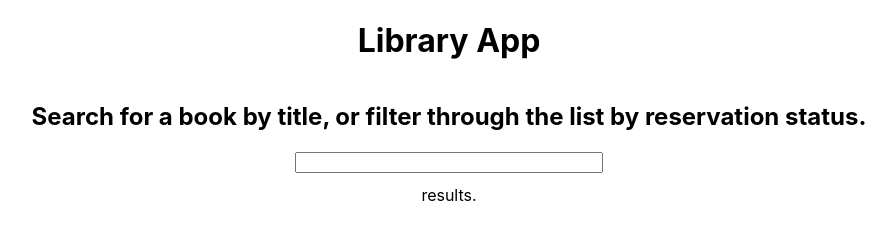
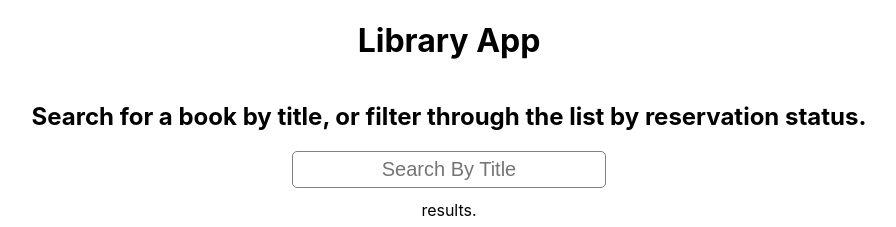
Before and after one commit to chrislo7/library-app, a React (Create React App) app in the folder frontend/: page / in a window 1280 px wide. Shown: the top 227 px of the page, without its empty margins (191-1087 px from the left). Built offline with nearby package versions, Linux system fonts and the light colour scheme; no server answers.

Commit message:
minor fixups, minor css adjustments

```diff
--- a/frontend/public/index.html
+++ b/frontend/public/index.html
@@ -24,7 +24,7 @@
       work correctly both with client-side routing and a non-root public URL.
       Learn how to configure a non-root public URL by running `npm run build`.
     -->
-    <title>React App</title>
+    <title>Library App</title>
   </head>
   <body>
     <noscript>You need to enable JavaScript to run this app.</noscript>
--- a/frontend/src/App.js
+++ b/frontend/src/App.js
@@ -28,7 +28,7 @@ class App extends Component {
 
     handleChange = (event) => {
         this.setState({searchQuery: event.target.value});
-        this.search(event.target.value);
+        this.librarySearch(event.target.value);
     };
 
     refreshList = () => {
@@ -61,7 +61,7 @@ class App extends Component {
             })
     };
 
-    search = (query) => {
+    librarySearch = (query) => {
         var path = '/api/books?';
 
         path += query ? 'title=' + query + '&' : '';
@@ -158,8 +158,6 @@ class App extends Component {
                     <div>
                         <LibrarySearch
                         handleChange={this.handleChange}
-                        refreshList={this.refreshList}
-                        search={this.search}
                         count={this.state.count}
                         />
                         <ViewTabs
@@ -168,6 +166,7 @@ class App extends Component {
                         />
                         <BookList
                         bookList={this.state.bookList}
+                        reserveBook={this.reserveBook}
                         />
                         <PageTabs
                         nextPage={this.state.nextPage}
--- a/frontend/src/components/Book.js
+++ b/frontend/src/components/Book.js
@@ -1,11 +1,11 @@
 import React from 'react';
 import '../styles/App.css';
 
-const Book = ({ book }) => {
+const Book = ({ book, reserveBook }) => {
     return (
         <li key={book.id} className="book">
             <div className="text book__title">
-                {book.title} by {book.author}
+                {book.title}
             </div>
             <div className="text book__author">
                 By {book.author}
@@ -14,7 +14,7 @@ const Book = ({ book }) => {
                 <span className="text stock-info__number">
                     {book.quantity} in stock.
                 </span>
-                <button className="text stock-info__reserve reserve-btn" onClick={() => this.reserveBook(book)}>
+                <button className="text stock-info__reserve reserve-btn" onClick={() => reserveBook(book)}>
                     { book.reserved ? 'Unreserve' : 'Reserve' }
                 </button>
             </div>
--- a/frontend/src/components/BookList.js
+++ b/frontend/src/components/BookList.js
@@ -3,12 +3,12 @@ import '../styles/App.css';
 
 import Book from './Book';
 
-const BookList = ({ bookList }) => {
+const BookList = ({ bookList, reserveBook }) => {
     return (
         <ul className="list-group">
             {
                 bookList.map((book, index) => {
-                    return <Book key={index} book={book}/>
+                    return <Book key={index} book={book} reserveBook={reserveBook}/>
                 })
             }
         </ul>
--- a/frontend/src/components/LibrarySearch.js
+++ b/frontend/src/components/LibrarySearch.js
@@ -1,11 +1,11 @@
 import React from 'react';
 import '../styles/App.css';
 
-const LibrarySearch = ({ handleChange, refreshList, search, count }) => {
+const LibrarySearch = ({ handleChange, count }) => {
     return (
         <div>
             <div className="search-bar-container">
-                    <input className="search-bar" type="text"
+                    <input className="search-bar" type="text" placeholder="Search By Title"
                     onKeyUp={handleChange}/>
             </div>
             <div className="searched-count">
--- a/frontend/src/index.css
+++ b/frontend/src/index.css
@@ -25,15 +25,16 @@ code {
 }
 
 .search-bar {
-    width: 300px;
+    font-size: 20px;
+    text-align: center;
+    min-width: 300px;
+    padding: 6px;
+    border: 1px solid grey;
+    border-radius: 5px;
 }
 
 .searched-count {
     margin: 12px 0;
-}
-
-.search-button {
-    width: 300px;
 }
 
 .tabs {
```
